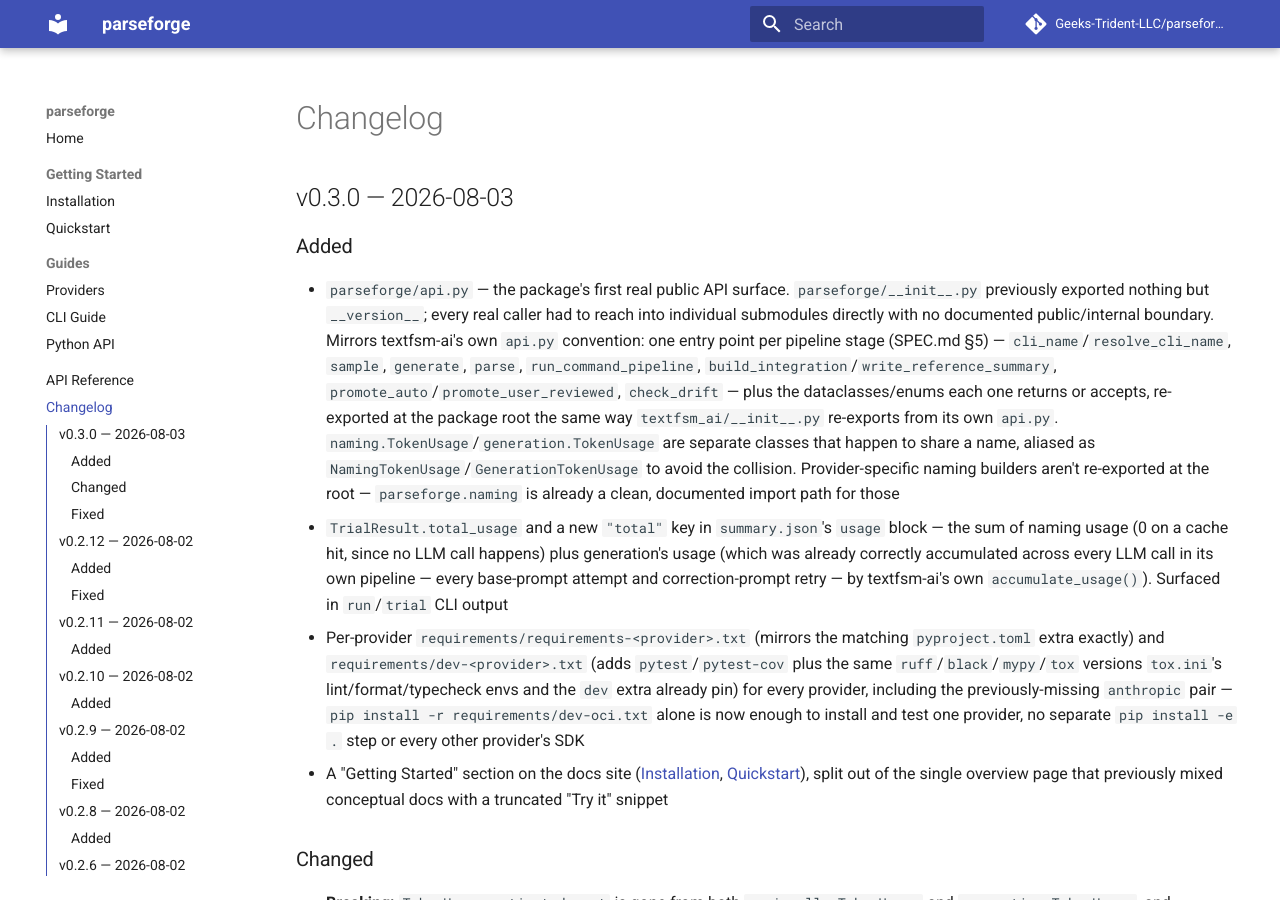
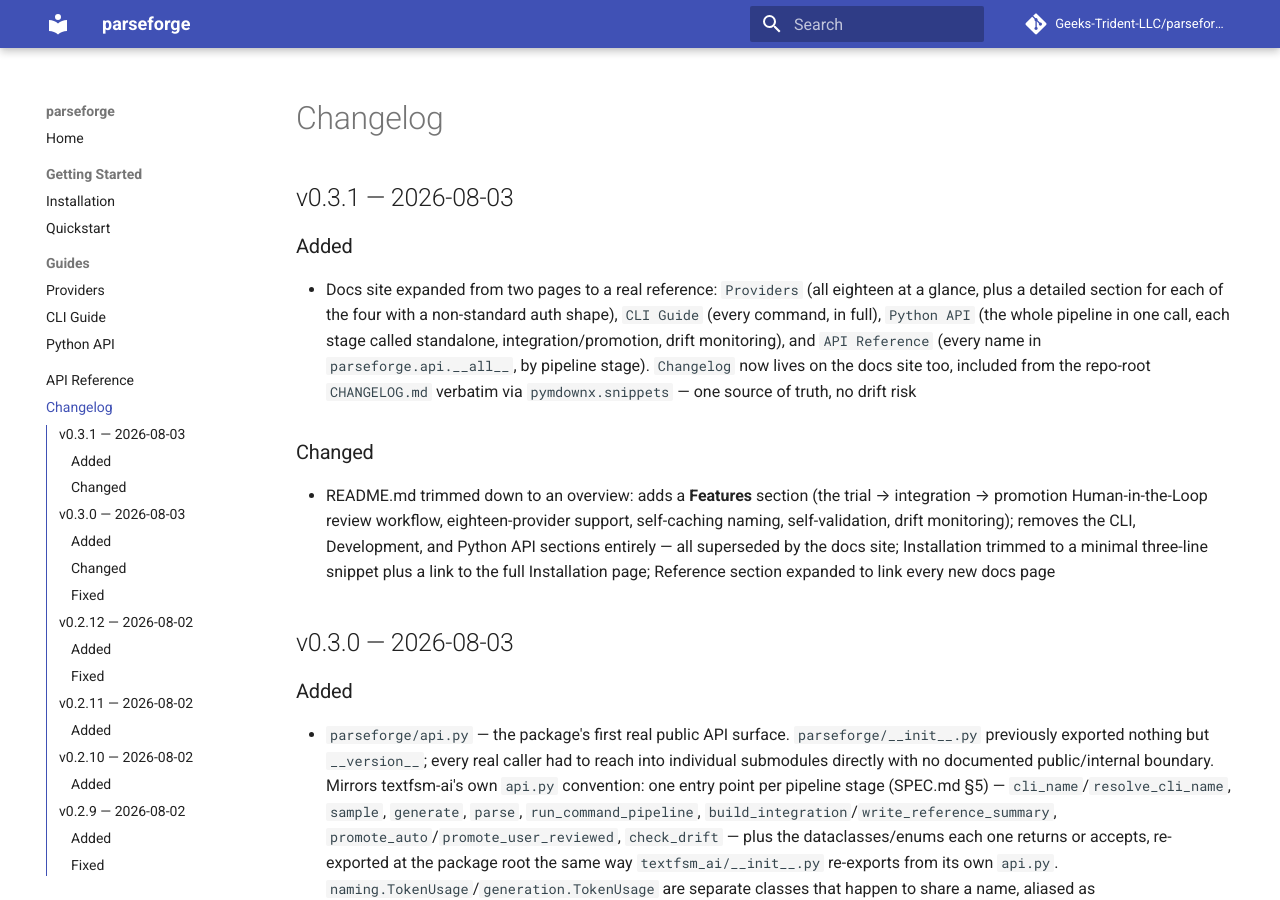
Before and after one commit to Geeks-Trident-LLC/parseforge, an MkDocs documentation site: the page built from docs/changelog.md, in a window 1280 px wide and 900 px high. Built offline with MkDocs 1.6.1 and Material for MkDocs 9.7.7, drawn with Linux system fonts in a browser that asks for light colours; comment, search, counter and statistics services are not loaded.

Commit message:
Backfill v0.3.1 changelog and release notes
Covers the docs site expansion (Providers, CLI Guide, Python API, API
Reference, Changelog pages) and the README.md trim-down.

```diff
--- a/CHANGELOG.md
+++ b/CHANGELOG.md
@@ -1,3 +1,26 @@
+## v0.3.1 — 2026-08-03
+
+### Added
+- Docs site expanded from two pages to a real reference: `Providers`
+  (all eighteen at a glance, plus a detailed section for each of the
+  four with a non-standard auth shape), `CLI Guide` (every command, in
+  full), `Python API` (the whole pipeline in one call, each stage
+  called standalone, integration/promotion, drift monitoring), and
+  `API Reference` (every name in `parseforge.api.__all__`, by pipeline
+  stage). `Changelog` now lives on the docs site too, included from the
+  repo-root `CHANGELOG.md` verbatim via `pymdownx.snippets` — one
+  source of truth, no drift risk
+
+### Changed
+- README.md trimmed down to an overview: adds a **Features** section
+  (the trial → integration → promotion Human-in-the-Loop review
+  workflow, eighteen-provider support, self-caching naming,
+  self-validation, drift monitoring); removes the CLI, Development, and
+  Python API sections entirely — all superseded by the docs site;
+  Installation trimmed to a minimal three-line snippet plus a link to
+  the full Installation page; Reference section expanded to link every
+  new docs page
+
 ## v0.3.0 — 2026-08-03
 
 ### Added
```
Also changed, not shown: release-notes.md (+21 -0 lines).
